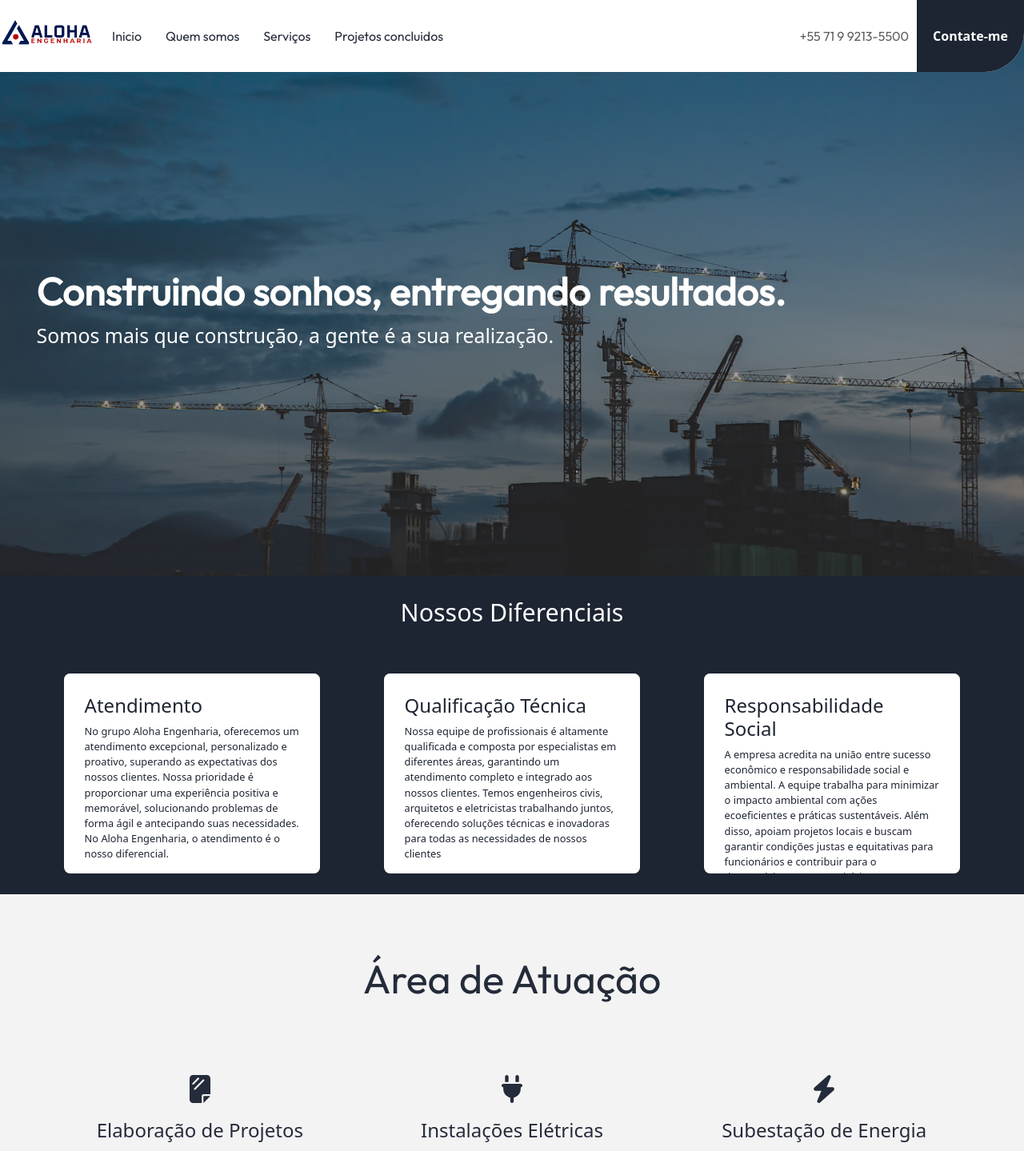
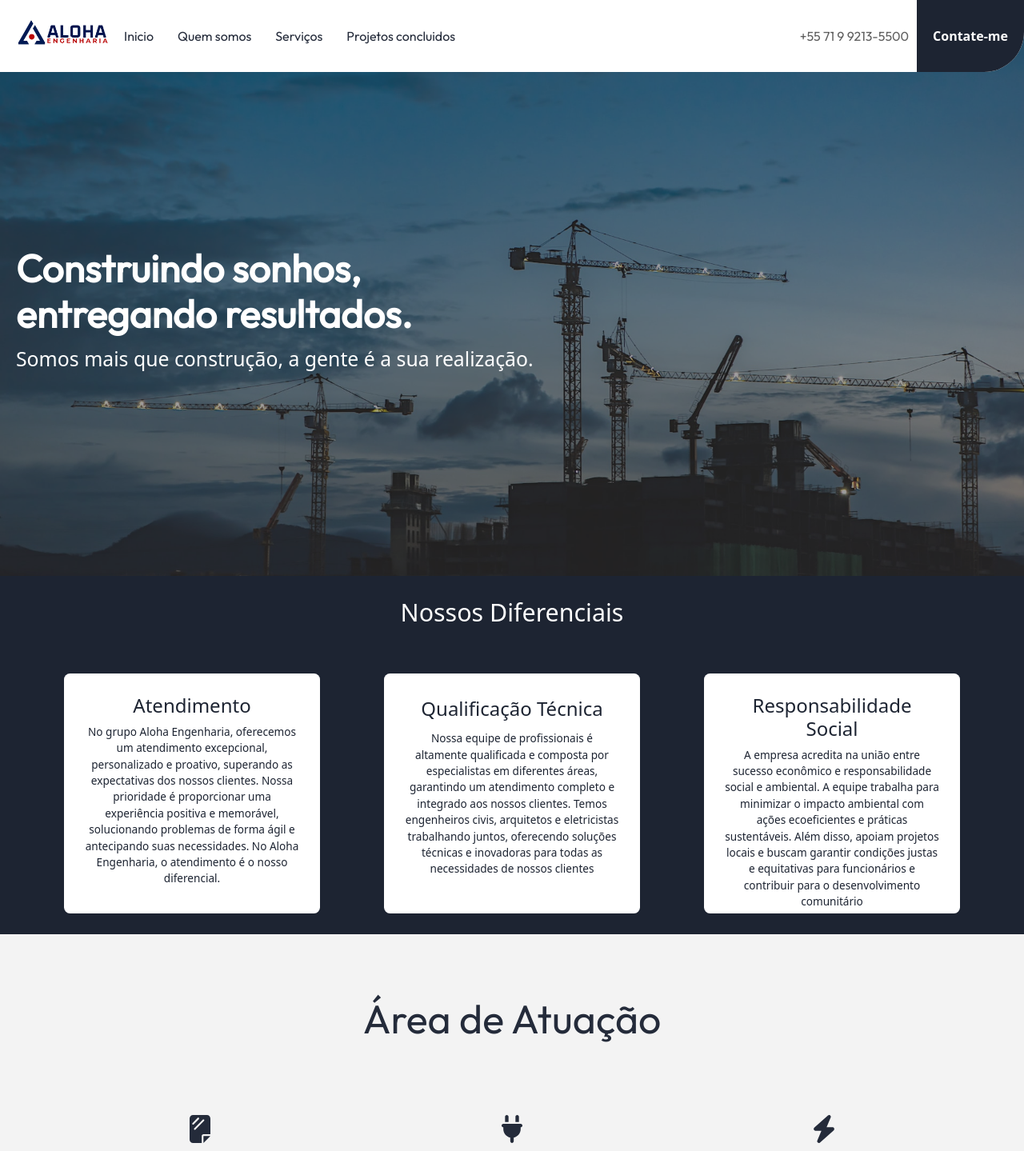
Before and after one commit to gabrielhipolitoo/aloha_eng, a React (Create React App) app: page / in a window 1280 px wide. Shown: the top 1439 px of the page at 80% size. Built offline with nearby package versions, Linux system fonts and the light colour scheme.

Commit message:
alterações

```diff
--- a/src/assets/css/diferencial.css
+++ b/src/assets/css/diferencial.css
@@ -22,10 +22,11 @@
     flex-direction: column;
     justify-content: space-evenly;
     color: #fff;
-    font-size: .8rem;
+    font-size: .85rem;
     padding: 2%;
+    text-align: center;
     width: 320px;
-    height: 250px;
+    height: 300px;
     color: #1D2432;
     background-color: #ffffff;
 }
--- a/src/assets/css/inicio.css
+++ b/src/assets/css/inicio.css
@@ -12,7 +12,6 @@
 .sombra {
     background-color: #30303077;
     height: inherit;
-    padding: 2%;
     display: flex;
     align-items: center;
 
@@ -20,9 +19,8 @@
 
 .slogan {
     max-width: 98%;
-    width: 100%;
+    width: 700px;
 }
-
 
 .slogan h1 {
     margin-top: 70px;
--- a/src/assets/css/nav.css
+++ b/src/assets/css/nav.css
@@ -4,14 +4,19 @@
     width: 100%;
     display: flex;
     z-index: 10;
+    justify-content: center;
     align-items: center;
-    gap: 5px;
     background-color: #ffffff;
     height:  90px;
     border-radius:  0 0 50px 0;
 }
 
 
+.nav_main > img {
+    display: flex;
+    margin-right: auto;
+    margin-left: 20px;
+}
 
 .group_nav {
     display: flex;
@@ -88,7 +93,7 @@
 
 /* navbar reponsiva  */
 
-@media (max-width: 850px) {
+@media (max-width: 870px) {
 
 
 
```
